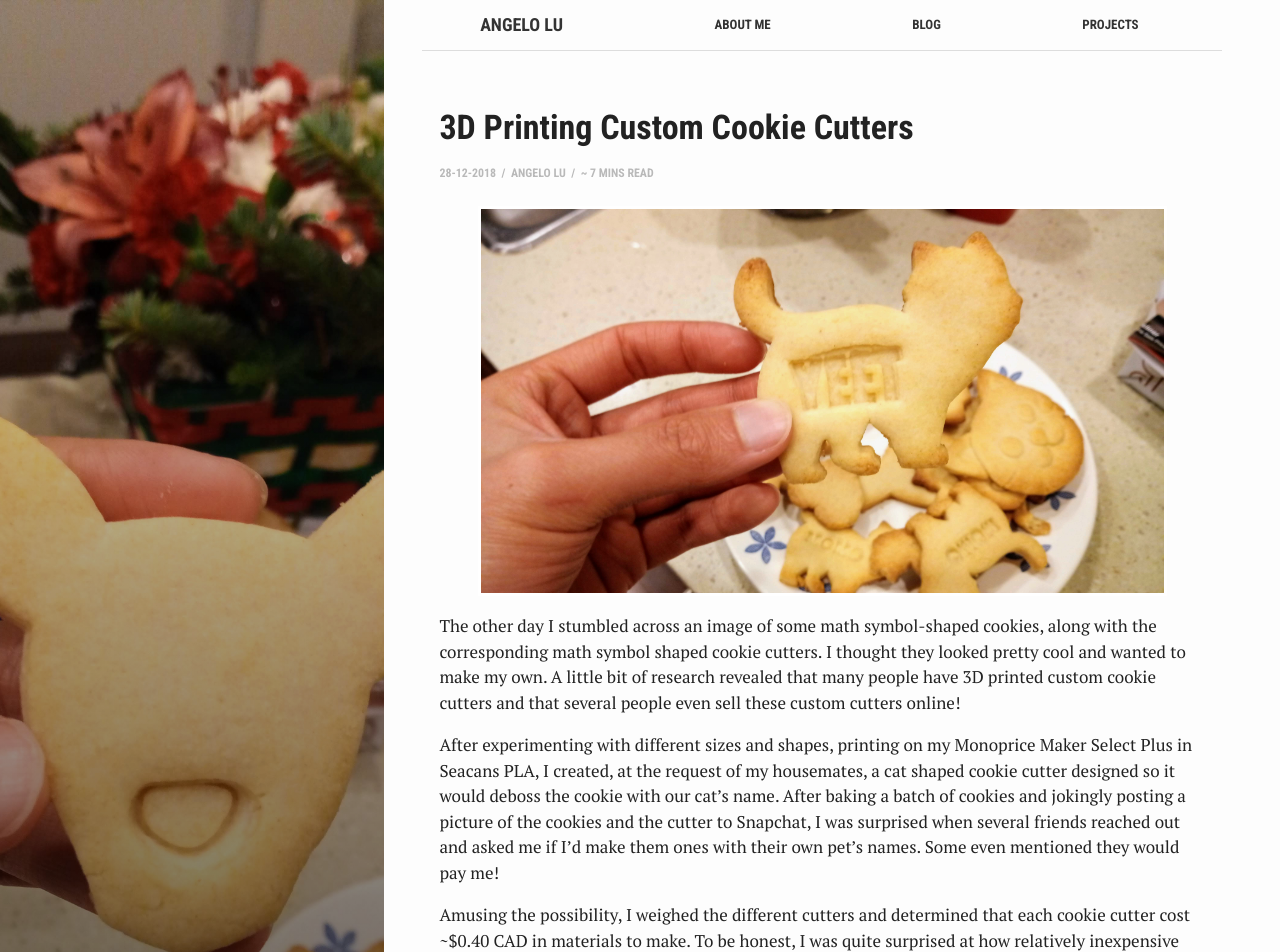
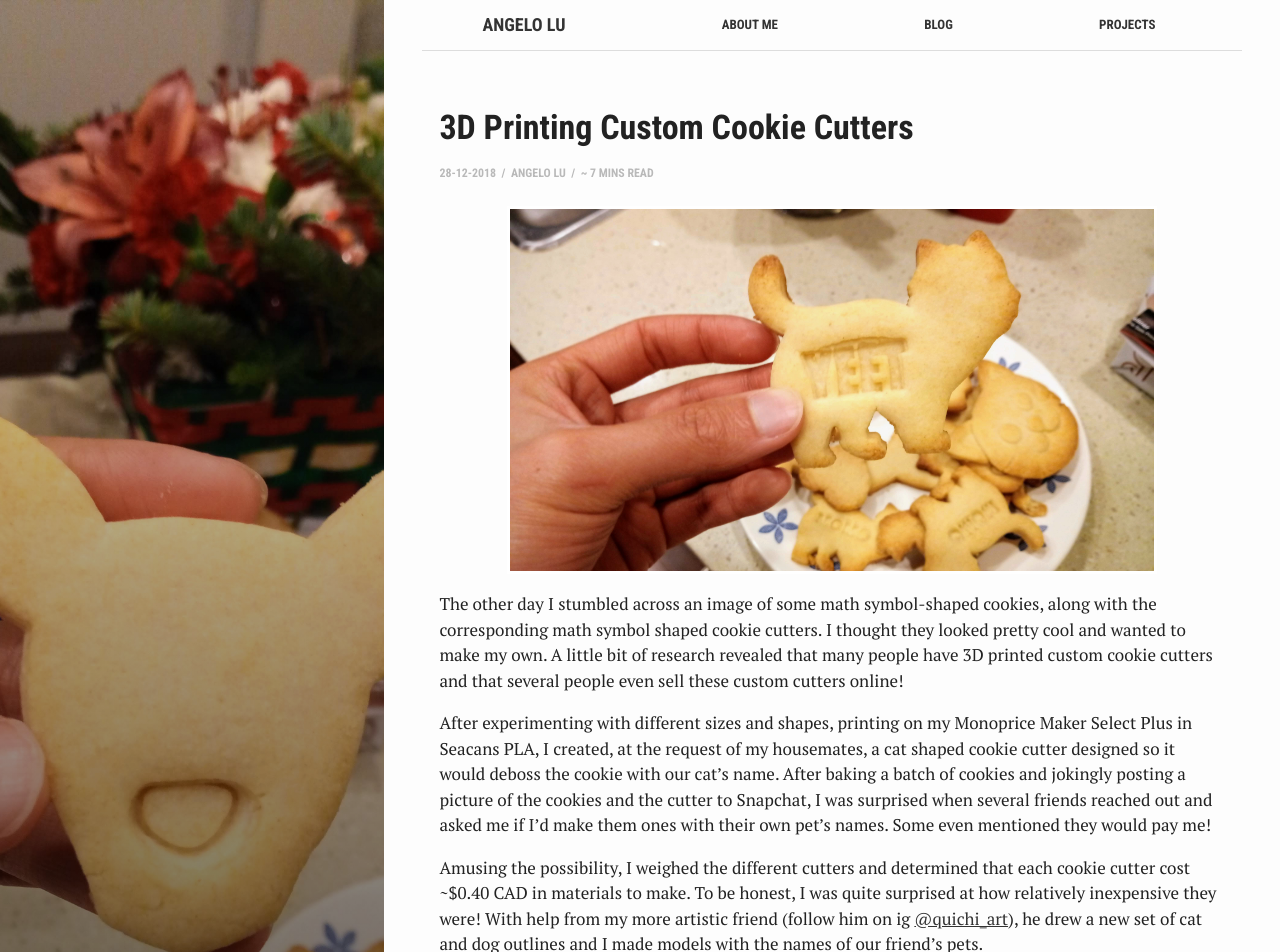
Before and after one commit to angelolu/angelolu.github.io, a Jekyll site: the page built from _posts/2018-12-02-printing-custom-cookie-cutters.md, in a window 1280 px wide and 1400 px high. Shown: the top 952 px of the window. Built offline with Jekyll 4.4.1, drawn with Linux system fonts in a browser that asks for light colours.

Commit message:
Slight style changes

```diff
--- a/_posts/2018-12-02-printing-custom-cookie-cutters.md
+++ b/_posts/2018-12-02-printing-custom-cookie-cutters.md
@@ -11,7 +11,7 @@ tags: 'blog'
 author: angelo lu
 ---
 
-<img src="/assets/images/3dprintedcat.jpg" alt="Cat cookies" style="width:90%;max-width:700px;"/>
+<img src="/assets/images/3dprintedcat.jpg" alt="Cat cookies" style="width:90%;max-width:650px;"/>
 The other day I stumbled across an image of some math symbol-shaped cookies, along with the corresponding math symbol shaped cookie cutters. I thought they looked pretty cool and wanted to make my own. A little bit of research revealed that many people have 3D printed custom cookie cutters and that several people even sell these custom cutters online!
 
 After experimenting with different sizes and shapes, printing on my Monoprice Maker Select Plus in Seacans PLA, I created, at the request of my housemates, a cat shaped cookie cutter designed so it would deboss the cookie with our cat's name. After baking a batch of cookies and jokingly posting a picture of the cookies and the cutter to Snapchat, I was surprised when several friends reached out and asked me if I'd make them ones with their own pet's names. Some even mentioned they would pay me!
@@ -20,7 +20,7 @@ Amusing the possibility, I weighed the different cutters and determined that eac
 
 These are relatively easy and cheap to make and make great stocking stuffers! Before printing your own, please read the considerations at the end of this post, however, considering usability and material safety.
 
-<img src="/assets/images/3dprintedcutters.jpg" alt="Cat and dog cutters" style="width:90%;max-width:700px;"/>
+<img src="/assets/images/3dprintedcutters.jpg" alt="Cat and dog cutters" style="width:90%;max-width:650px;"/>
 
 ### Modeling process using Fusion 360
 1. Draw/scan the design that you want or download a picture online. If drawing, using a thicker marker (such as a Sharpie) can make lines easier to trace later.
--- a/assets/_sass/_media-queries.scss
+++ b/assets/_sass/_media-queries.scss
@@ -141,7 +141,7 @@
 
   .content-wrapper {
     width: $content-wrapper-width;
-    max-width: $article-max-width;
+    /*max-width: $article-max-width;*/
     margin-left: $post-margin-left;
   }
 
--- a/assets/_sass/_variables.scss
+++ b/assets/_sass/_variables.scss
@@ -4,7 +4,7 @@ $md-break-point: 640px;
 $sm-break-point: 320px;
 
 $aside-width: 30%;
-$content-wrapper-width: 67%;
+$content-wrapper-width: 64%;
 $article-max-width: 800px;
 $post-margin-left: 33%;
 
```
